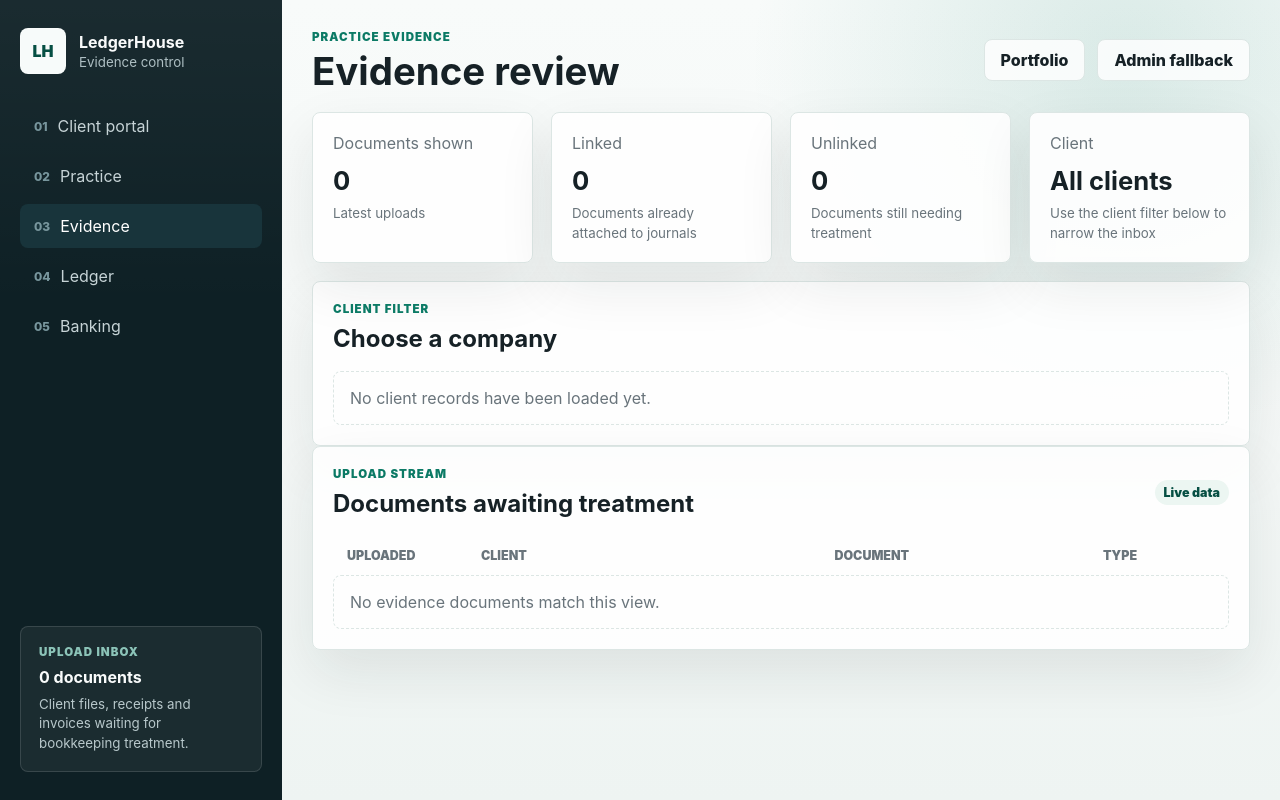
After one commit to kfrem/ledgerhouse, a Django app: page /practice/evidence/ in a window 1280 px wide. The commit adds this page. Run offline with Django 5.2, Linux system fonts and the light colour scheme; the visitor is signed in with stand-in values (Sample User, id 1).

Commit message:
Add practice evidence review workflow

```diff
--- a/accounting/views.py
+++ b/accounting/views.py
@@ -394,6 +394,44 @@ def practice_ledger_review(request):
 
 
 @login_required(login_url="/login/")
+def practice_evidence_review(request):
+    tenants = list(Tenant.objects.order_by("name"))
+    requested_tenant = request.GET.get("company")
+    selected_tenant = None
+
+    queryset = EvidenceDocument.objects.select_related("tenant")
+    if requested_tenant:
+        selected_tenant = next(
+            (tenant for tenant in tenants if str(tenant.id) == requested_tenant),
+            None,
+        )
+        if selected_tenant:
+            queryset = queryset.filter(tenant=selected_tenant)
+
+    documents = list(queryset.order_by("-uploaded_at", "-id")[:100])
+    document_count = len(documents)
+    linked_document_ids = set(
+        Journal.objects.filter(evidence_links__document__in=documents)
+        .values_list("evidence_links__document_id", flat=True)
+        .distinct()
+    )
+    unlinked_count = document_count - len(linked_document_ids)
+
+    return render(
+        request,
+        "accounting/practice_evidence_review.html",
+        {
+            "tenants": tenants,
+            "selected_tenant": selected_tenant,
+            "documents": documents,
+            "document_count": document_count,
+            "linked_count": len(linked_document_ids),
+            "unlinked_count": unlinked_count,
+        },
+    )
+
+
+@login_required(login_url="/login/")
 def practice_dashboard(request):
     tenants = list(
         Tenant.objects.annotate(
--- a/ledgerhouse/urls.py
+++ b/ledgerhouse/urls.py
@@ -13,6 +13,7 @@ from accounting.views import (
     practice_banking_review,
     practice_client_detail,
     practice_dashboard,
+    practice_evidence_review,
     practice_ledger_review,
 )
 
@@ -29,6 +30,11 @@ urlpatterns = [
         'practice/ledger/',
         practice_ledger_review,
         name='practice_ledger_review',
+    ),
+    path(
+        'practice/evidence/',
+        practice_evidence_review,
+        name='practice_evidence_review',
     ),
     path(
         'practice/clients/<uuid:tenant_id>/',
--- a/templates/accounting/dashboard.html
+++ b/templates/accounting/dashboard.html
@@ -230,7 +230,7 @@
                         </div>
                         <div class="queue-list">
                             {% for document in upload_inbox %}
-                            <a class="queue-item" href="/admin/accounting/evidencedocument/{{ document.id }}/change/">
+                            <a class="queue-item" href="{% url 'practice_evidence_review' %}?company={{ document.tenant.id }}">
                                 <span>
                                     <strong>{{ document.filename }}</strong>
                                     <small>{{ document.tenant.name }} | {{ document.uploaded_at|date:"d M Y H:i" }}</small>
--- a/templates/accounting/practice_client_detail.html
+++ b/templates/accounting/practice_client_detail.html
@@ -145,7 +145,7 @@
                         </div>
                         <div class="queue-list">
                             {% for document in latest_documents %}
-                            <a class="queue-item" href="/admin/accounting/evidencedocument/{{ document.id }}/change/">
+                            <a class="queue-item" href="{% url 'practice_evidence_review' %}?company={{ tenant.id }}">
                                 <span>
                                     <strong>{{ document.filename }}</strong>
                                     <small>{{ document.uploaded_by }} | {{ document.uploaded_at|date:"d M Y H:i" }}</small>
--- /dev/null
+++ b/templates/accounting/practice_evidence_review.html
@@ -0,0 +1,129 @@
+{% load static %}
+<!doctype html>
+<html lang="en">
+<head>
+    <meta charset="utf-8">
+    <meta name="viewport" content="width=device-width, initial-scale=1">
+    <title>LedgerHouse | Evidence review</title>
+    <link rel="stylesheet" href="{% static 'accounting/dashboard.css' %}">
+</head>
+<body>
+    <aside class="sidebar" aria-label="Practice navigation">
+        <a class="brand" href="{% url 'practice_dashboard' %}" aria-label="LedgerHouse dashboard">
+            <span class="brand-mark">LH</span>
+            <span>
+                <strong>LedgerHouse</strong>
+                <small>Evidence control</small>
+            </span>
+        </a>
+
+        <nav class="nav-list">
+            <a href="{% url 'client_portal' %}"><span>01</span> Client portal</a>
+            <a href="{% url 'practice_dashboard' %}"><span>02</span> Practice</a>
+            <a class="active" href="{% url 'practice_evidence_review' %}"><span>03</span> Evidence</a>
+            <a href="{% url 'practice_ledger_review' %}"><span>04</span> Ledger</a>
+            <a href="{% url 'practice_banking_review' %}"><span>05</span> Banking</a>
+        </nav>
+
+        <section class="sidebar-panel">
+            <p>Upload inbox</p>
+            <strong>{{ document_count }} documents</strong>
+            <small>Client files, receipts and invoices waiting for bookkeeping treatment.</small>
+        </section>
+    </aside>
+
+    <main class="workspace">
+        <header class="topbar">
+            <div>
+                <p class="eyebrow">Practice evidence</p>
+                <h1>Evidence review</h1>
+            </div>
+            <div class="topbar-actions">
+                <a class="ghost-button" href="{% url 'practice_dashboard' %}">Portfolio</a>
+                <a class="ghost-button" href="/admin/accounting/evidencedocument/">Admin fallback</a>
+            </div>
+        </header>
+
+        <section class="summary-grid" aria-label="Evidence review metrics">
+            <article class="metric">
+                <span>Documents shown</span>
+                <strong>{{ document_count }}</strong>
+                <small>{% if selected_tenant %}Filtered to {{ selected_tenant.name }}{% else %}Latest uploads{% endif %}</small>
+            </article>
+            <article class="metric">
+                <span>Linked</span>
+                <strong>{{ linked_count }}</strong>
+                <small>Documents already attached to journals</small>
+            </article>
+            <article class="metric">
+                <span>Unlinked</span>
+                <strong>{{ unlinked_count }}</strong>
+                <small>Documents still needing treatment</small>
+            </article>
+            <article class="metric">
+                <span>Client</span>
+                <strong>{% if selected_tenant %}{{ selected_tenant.name }}{% else %}All clients{% endif %}</strong>
+                <small>Use the client filter below to narrow the inbox</small>
+            </article>
+        </section>
+
+        <section class="surface">
+            <div class="section-heading">
+                <div>
+                    <p class="eyebrow">Client filter</p>
+                    <h2>Choose a company</h2>
+                </div>
+                {% if selected_tenant %}
+                <a class="text-link" href="{% url 'practice_evidence_review' %}">Clear filter</a>
+                {% endif %}
+            </div>
+            <div class="client-list">
+                {% for tenant in tenants %}
+                <a class="client-row" href="{% url 'practice_evidence_review' %}?company={{ tenant.id }}">
+                    <span class="client-avatar">{{ tenant.name|slice:":2" }}</span>
+                    <span class="client-main">
+                        <strong>{{ tenant.name }}</strong>
+                        <small>{% if selected_tenant and selected_tenant.id == tenant.id %}Current evidence inbox{% else %}Open evidence inbox{% endif %}</small>
+                    </span>
+                    {% if selected_tenant and selected_tenant.id == tenant.id %}
+                    <span class="status-pill">Selected</span>
+                    {% else %}
+                    <span class="status-pill">Open</span>
+                    {% endif %}
+                </a>
+                {% empty %}
+                <div class="empty-state">No client records have been loaded yet.</div>
+                {% endfor %}
+            </div>
+        </section>
+
+        <section class="surface activity-surface">
+            <div class="section-heading">
+                <div>
+                    <p class="eyebrow">Upload stream</p>
+                    <h2>Documents awaiting treatment</h2>
+                </div>
+                <span class="status-pill">Live data</span>
+            </div>
+            <div class="activity-table">
+                <div class="table-head">
+                    <span>Uploaded</span>
+                    <span>Client</span>
+                    <span>Document</span>
+                    <span>Type</span>
+                </div>
+                {% for document in documents %}
+                <a class="table-row" href="{% url 'practice_client_detail' document.tenant.id %}">
+                    <span>{{ document.uploaded_at|date:"d M Y H:i" }}</span>
+                    <strong>{{ document.tenant.name }}</strong>
+                    <span>{{ document.filename }} | uploaded by {{ document.uploaded_by }}</span>
+                    <span class="status-pill">{{ document.content_type }}</span>
+                </a>
+                {% empty %}
+                <div class="empty-state">No evidence documents match this view.</div>
+                {% endfor %}
+            </div>
+        </section>
+    </main>
+</body>
+</html>
```
Also changed, not shown: accounting/tests/test_client_portal_workflows.py (+45 -0 lines), docs/testing/practice_evidence_review_workflow.md (added, +60 -0 lines).
